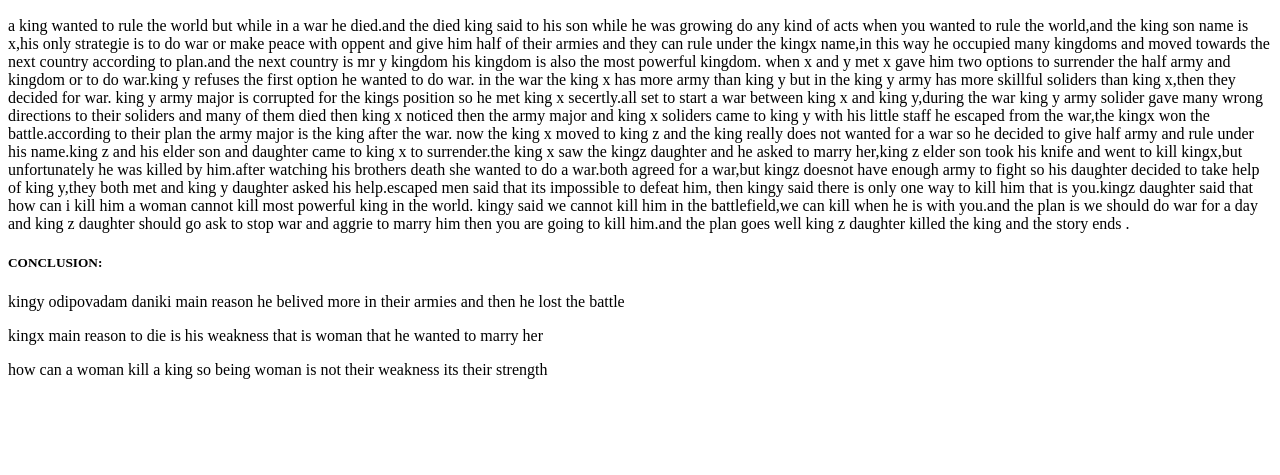
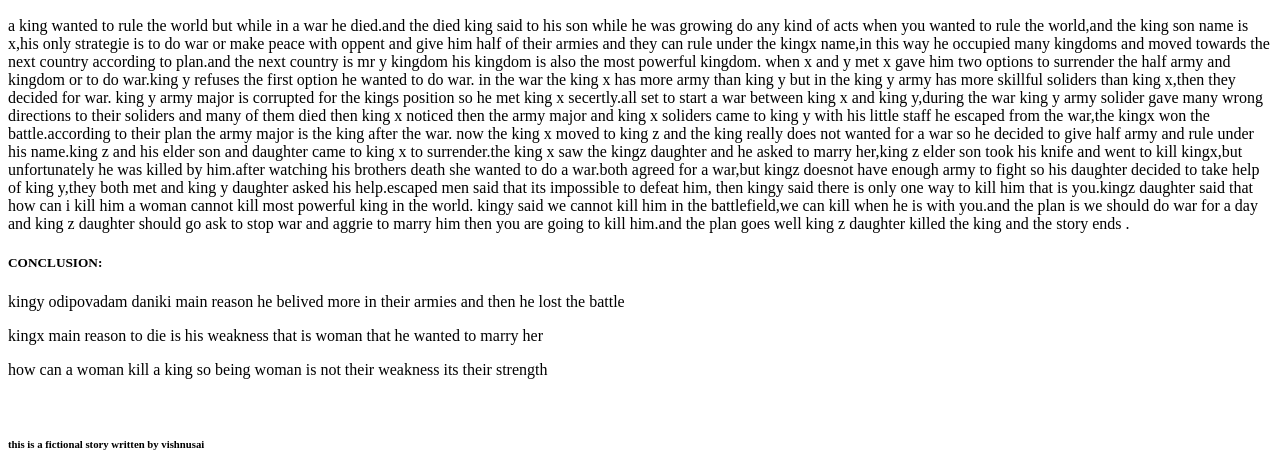
Before and after one commit to vishnusai399/WTCLASS, a plain HTML site: page mystory.html in a window 1280 px wide. Shown: the part 551-1026 px from the top of the page. Before the commit the page ends 946 px from the top, so only its background shows below. Drawn offline with Linux system fonts and the light colour scheme.

Commit message:
Update mystory.html

```diff
--- a/mystory.html
+++ b/mystory.html
@@ -27,5 +27,7 @@ to stop war and aggrie to marry him then you are going to kill him.and the plan
 <p>kingy odipovadam daniki main reason he belived more in their armies and then he lost the battle </p>
  <p>kingx main reason to die is his weakness that is woman that he wanted to marry her </p>
 <p>how can a woman kill a king so being woman is not their weakness its their strength </p>
+  </br>
+  <h6>this is a fictional story written by vishnusai</h6>
 </body>
 </html>
```
